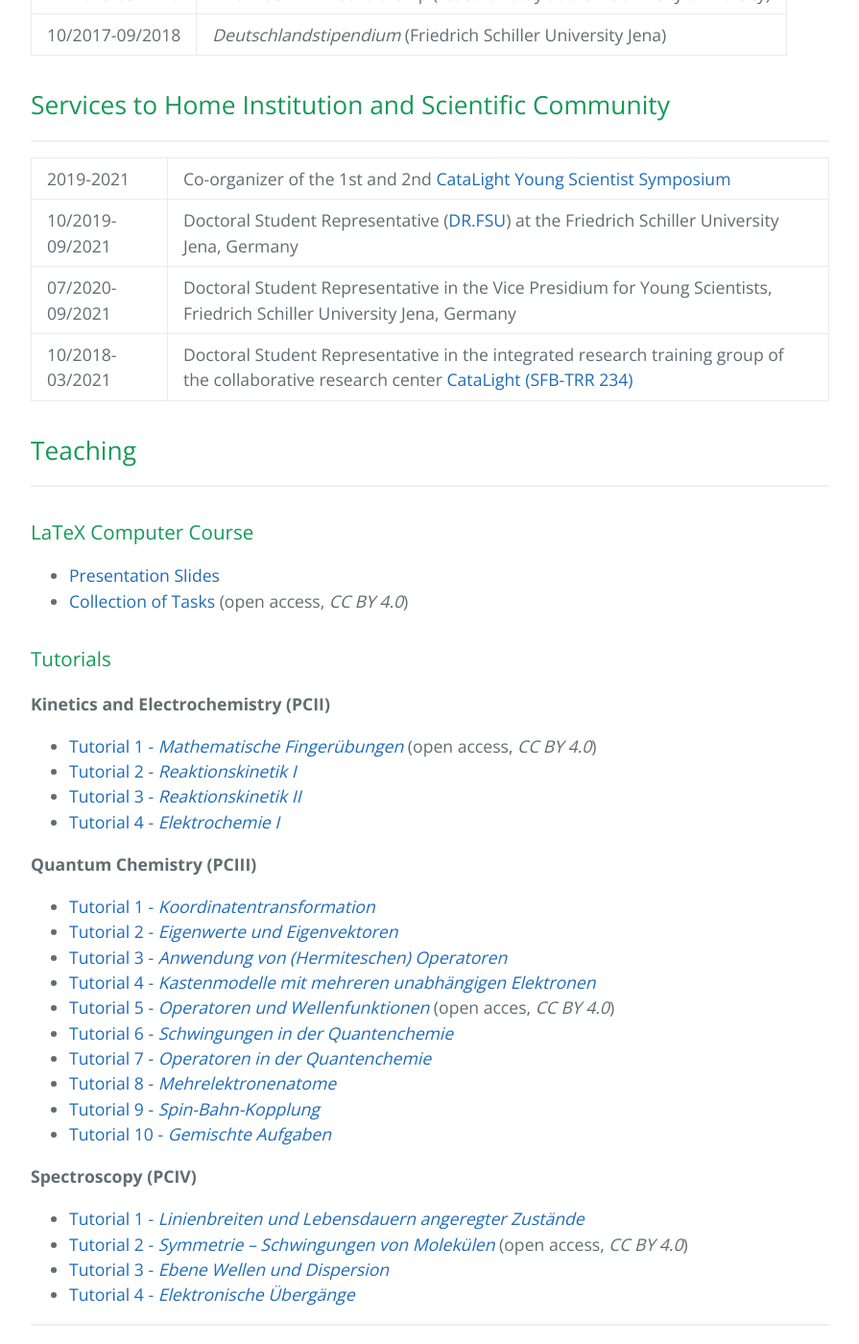
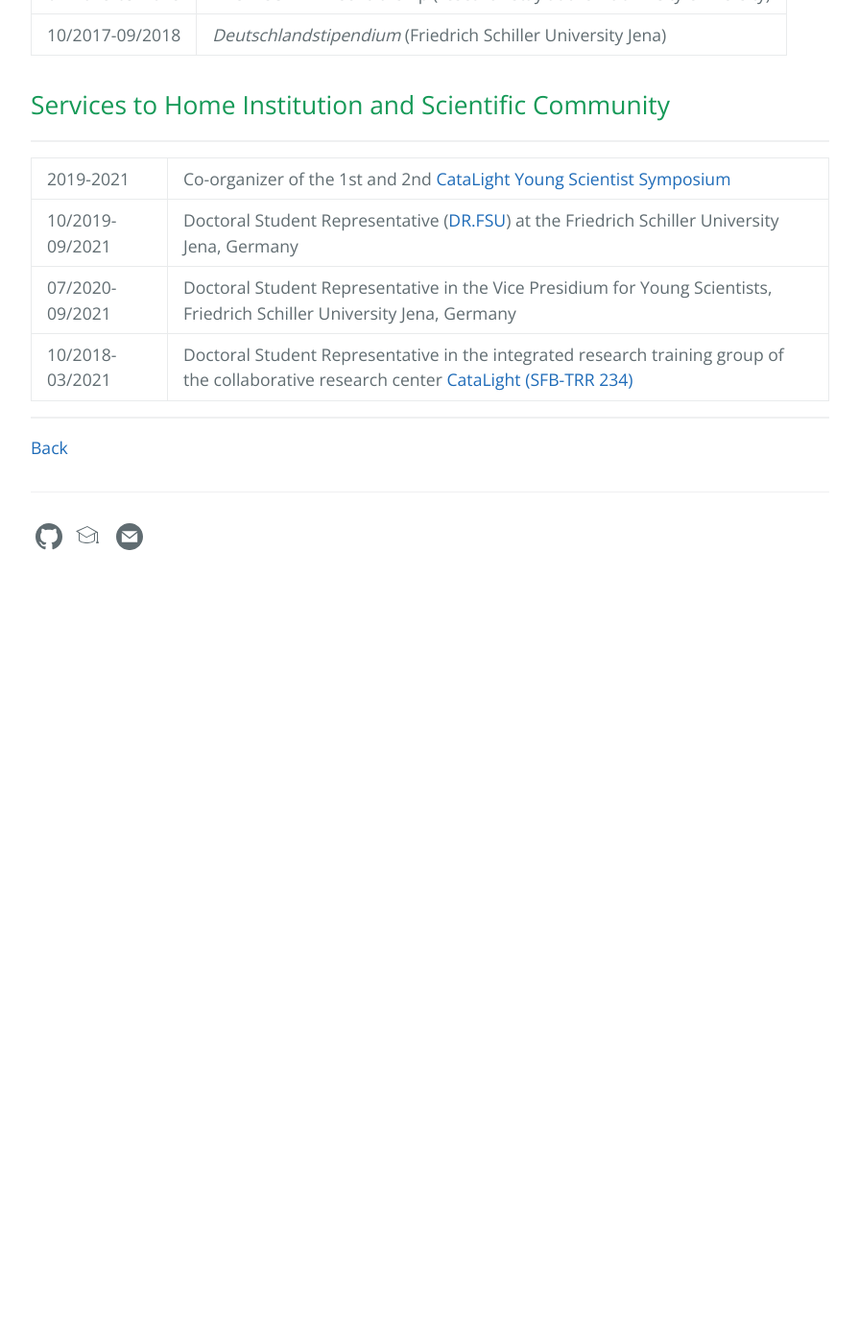
Before and after one commit to carolin-m/carolin-m.github.io, a Jekyll site: the page built from about.md, in a window 1280 px wide and 1400 px high, scrolled down 1415 px. Shown: the whole window at 96% size, without its empty margins (192-1087 px from the left). Built offline with Jekyll 4.4.1, drawn with Linux system fonts in a browser that asks for light colours; after the commit the page ends 2042 px from its top, so only the background shows below that.

Commit message:
Update about.md

```diff
--- a/about.md
+++ b/about.md
@@ -33,44 +33,6 @@ ________________
 | 07/2020-09/2021 | Doctoral Student Representative in the Vice Presidium for Young Scientists, Friedrich Schiller University Jena, Germany |
 | 10/2018-03/2021 | Doctoral Student Representative in the integrated research training group of the collaborative research center [CataLight (SFB-TRR 234)](https://www.catalight.eu/) |
 
-
-## Teaching <br>
-________________
-
-
-### LaTeX Computer Course
-
-- [Presentation Slides](./docs/LaTeX/Latex_Kurs_Folien_pw.pdf)
-- [Collection of Tasks](./docs/LaTeX/LaTeX_Kurs_Aufgaben.pdf) (open access, *CC BY 4.0*)
-
-### Tutorials
-**Kinetics and Electrochemistry (PCII)**
-
-- [Tutorial 1 - *Mathematische Fingerübungen*](./docs/Tutorium/T_PCII_1.pdf) (open access, *CC BY 4.0*)
-- [Tutorial 2 - *Reaktionskinetik I*](./docs/Tutorium/T_PCII_2_pw.pdf)
-- [Tutorial 3 - *Reaktionskinetik II*](./docs/Tutorium/T_PCII_3_pw.pdf)
-- [Tutorial 4 - *Elektrochemie I*](./docs/Tutorium/T_PCII_4_pw.pdf)
-
-**Quantum Chemistry (PCIII)**
-
-- [Tutorial 1 - *Koordinatentransformation*](./docs/Tutorium/T_PCIII_1_pw.pdf)
-- [Tutorial 2 - *Eigenwerte und Eigenvektoren*](./docs/Tutorium/T_PCIII_2_pw.pdf)
-- [Tutorial 3 - *Anwendung von (Hermiteschen) Operatoren*](./docs/Tutorium/T_PCIII_3_pw.pdf)
-- [Tutorial 4 - *Kastenmodelle mit mehreren unabhängigen Elektronen*](./docs/Tutorium/T_PCIII_4_pw.pdf)
-- [Tutorial 5 - *Operatoren und Wellenfunktionen*](./docs/Tutorium/T_PCIII_5.pdf) (open acces, *CC BY 4.0*)
-- [Tutorial 6 - *Schwingungen in der Quantenchemie*](./docs/Tutorium/T_PCIII_6_pw.pdf)
-- [Tutorial 7 - *Operatoren in der Quantenchemie*](./docs/Tutorium/T_PCIII_7_pw.pdf)
-- [Tutorial 8 - *Mehrelektronenatome*](./docs/Tutorium/T_PCIII_8_pw.pdf)
-- [Tutorial 9 - *Spin-Bahn-Kopplung*](./docs/Tutorium/T_PCIII_9_pw.pdf)
-- [Tutorial 10 - *Gemischte Aufgaben*](./docs/Tutorium/T_PCIII_10_pw.pdf)
-
-**Spectroscopy (PCIV)**
-
-- [Tutorial 1 - *Linienbreiten und Lebensdauern angeregter Zustände*](./docs/Tutorium/T_PCIV_1_pw.pdf)
-- [Tutorial 2 - *Symmetrie – Schwingungen von Molekülen*](./docs/Tutorium/T_PCIV_2.pdf) (open access, *CC BY 4.0*)
-- [Tutorial 3 - *Ebene Wellen und Dispersion*](./docs/Tutorium/T_PCIV_3_pw.pdf)
-- [Tutorial 4 - *Elektronische Übergänge*](./docs/Tutorium/T_PCIV_4_pw.pdf)
-
 ___________
 
 [Back]({{ '/' | absolute_url }})
```
